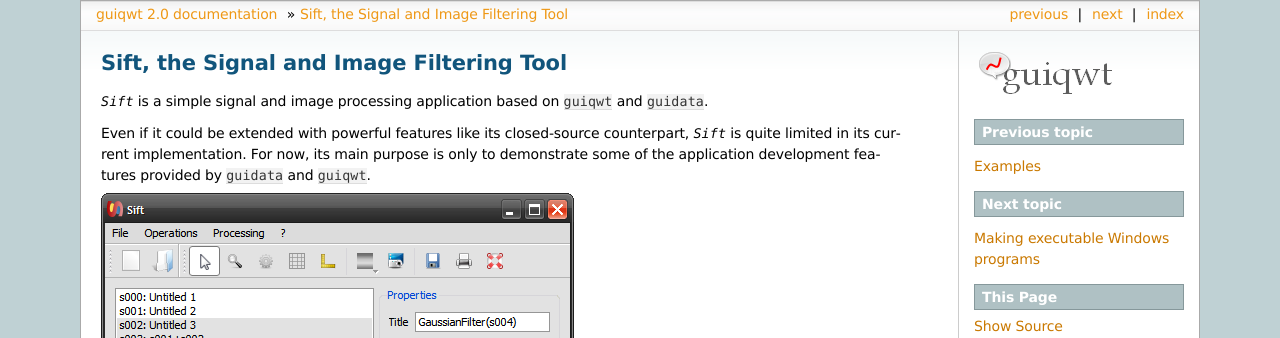
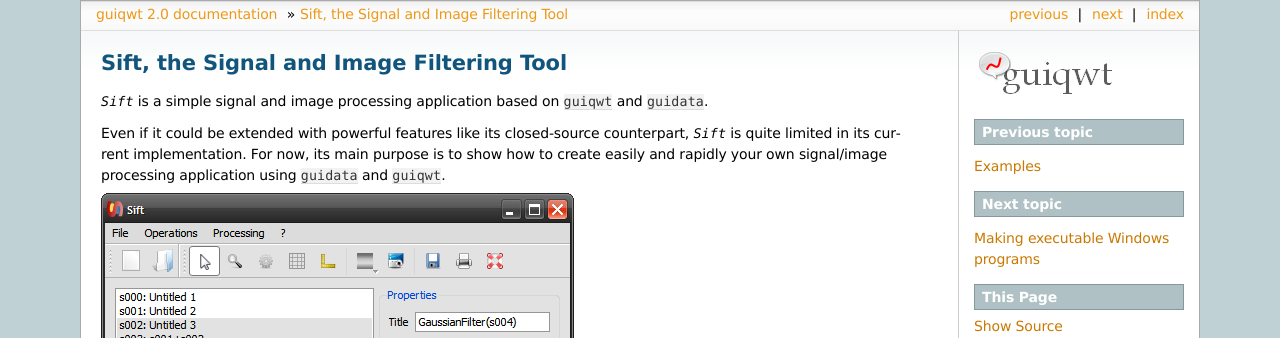
Before and after one commit to PlotPyStack/guiqwt, a Sphinx documentation site: the page built from doc/sift.rst, in a window 1280 px wide, cut to the strip 0-774 px from the top of the page. Shown: the top 338 px of the strip. Built offline with Sphinx 7.4.7, drawn with Linux system fonts in a browser that asks for light colours.

Commit message:
guiqwt doc: minor fix

```diff
--- a/doc/sift.rst
+++ b/doc/sift.rst
@@ -6,8 +6,8 @@
 
 Even if it could be extended with powerful features like its closed-source
 counterpart, `Sift` is quite limited in its current implementation. For now,
-its main purpose is only to demonstrate some of the application development
-features provided by ``guidata`` and ``guiqwt``.
+its main purpose is to show how to create easily and rapidly your own
+signal/image processing application using ``guidata`` and ``guiqwt``.
 
 .. image:: images/screenshots/sift.png
 
```
Also changed, not shown: 1 other file.
